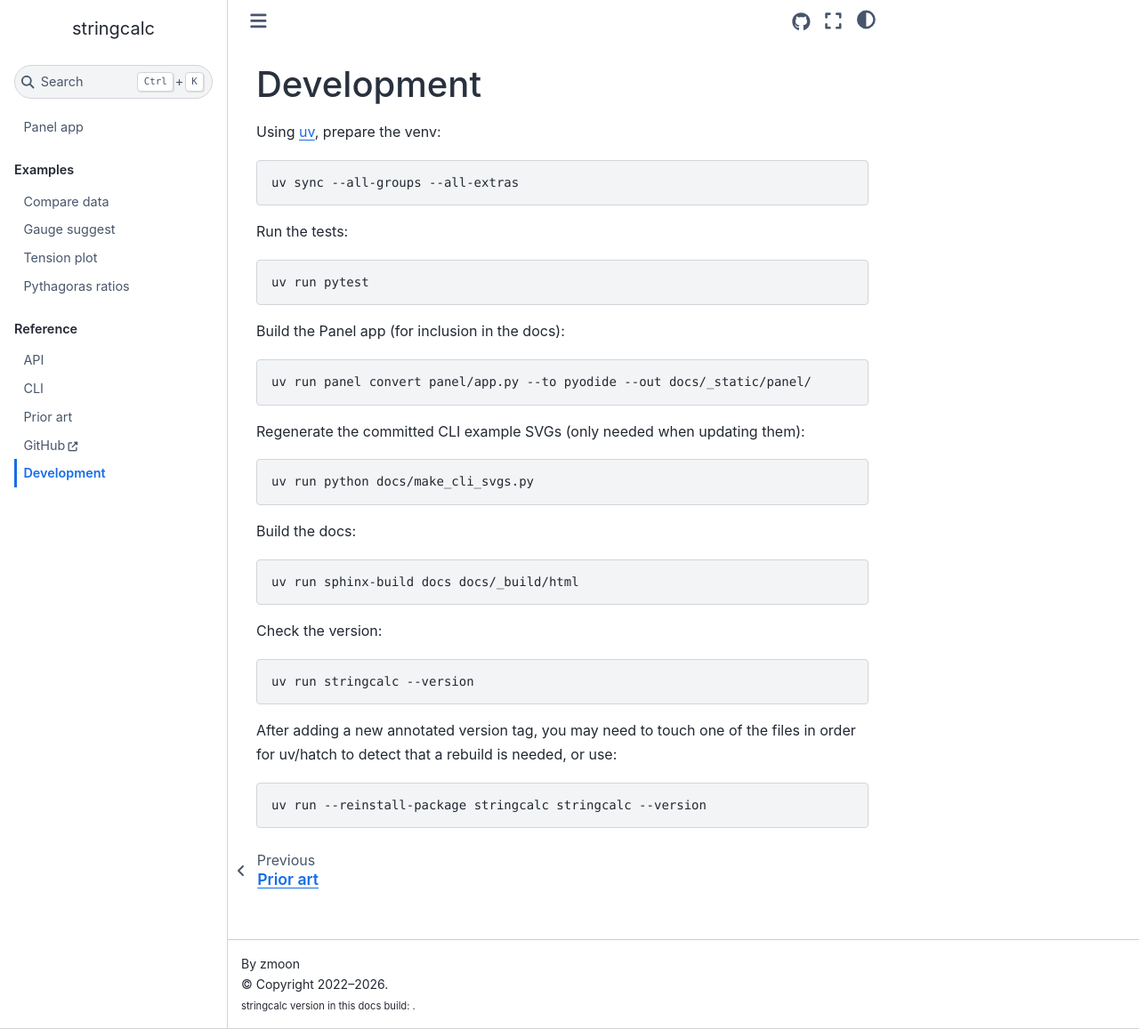
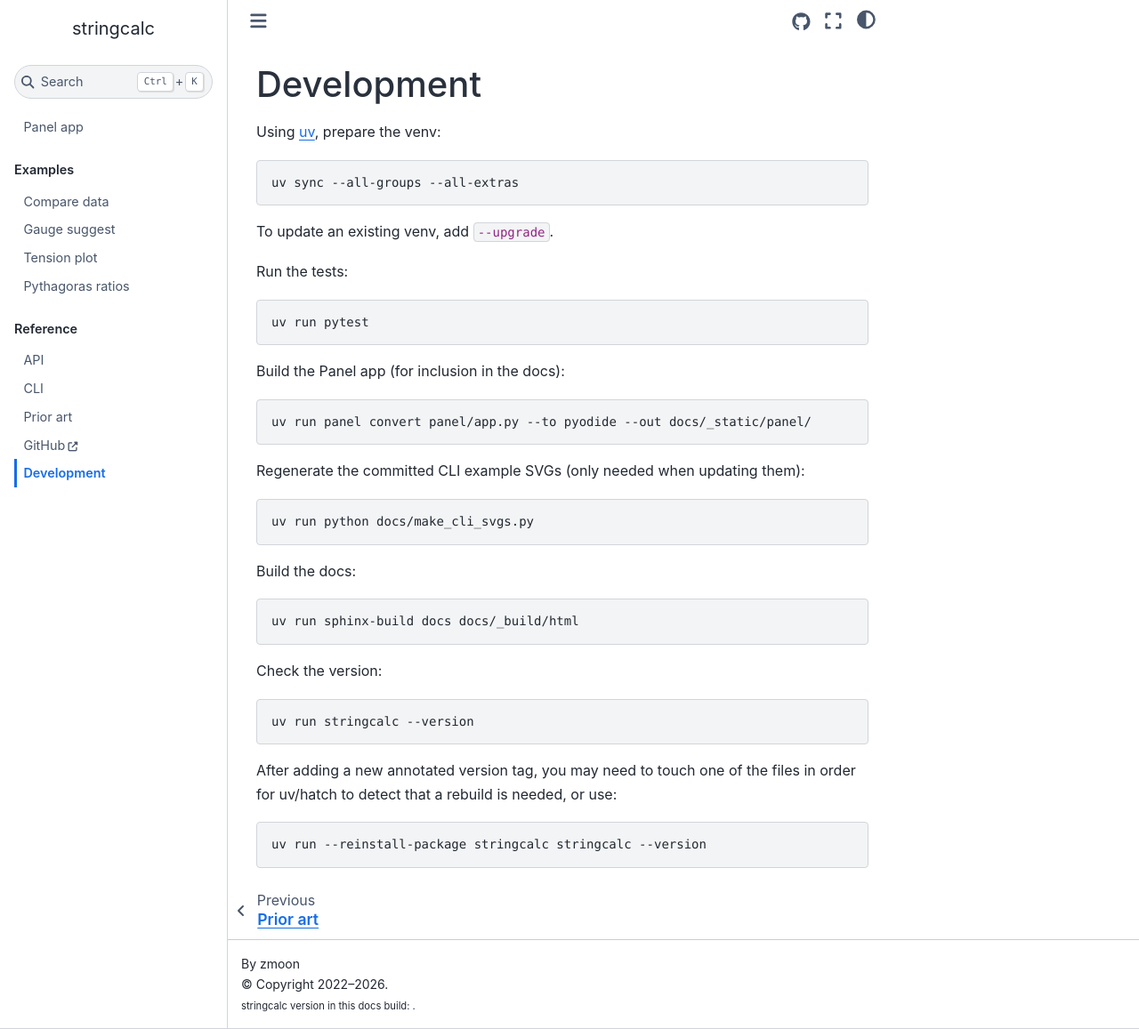
Before and after one commit to zmoon/stringcalc, a Sphinx documentation site: the page built from docs/dev.md, in a window 1280 px wide and 1157 px high. Shown: the whole window at 89% size. Built offline with Sphinx 7.4.7 and the Sphinx Book theme 1.1.4, drawn with Linux system fonts in a browser that asks for light colours; the version number could not be read and is left out.

Commit message:
Add venv update note

````diff
--- a/docs/dev.md
+++ b/docs/dev.md
@@ -5,6 +5,8 @@ Using [uv](https://docs.astral.sh/uv/), prepare the venv:
 ```sh
 uv sync --all-groups --all-extras
 ```
+
+To update an existing venv, add `--upgrade`.
 
 Run the tests:
 
````
